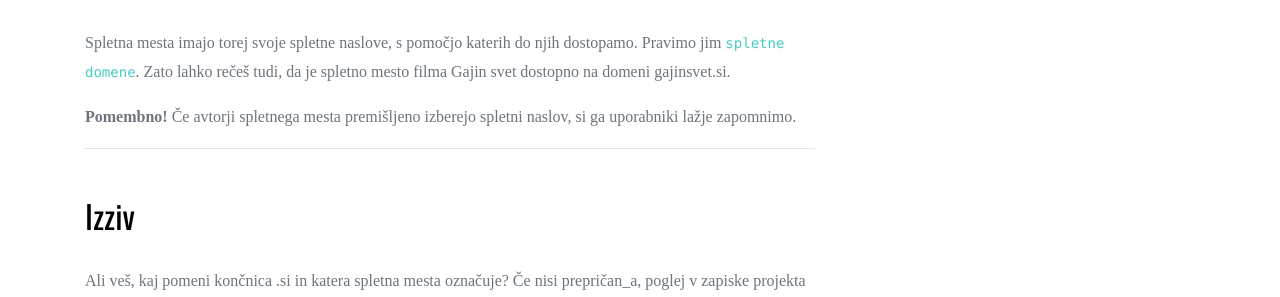
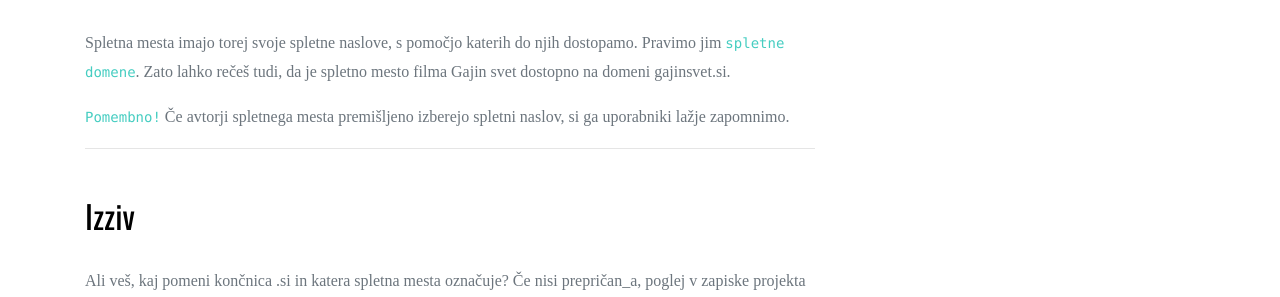
Before and after one commit to codeweeksi/gajin-svet, a Jekyll site: the page built from _posts/2018-07-03-tretja-lekcija.md, in a window 1280 px wide. Shown: the part 1623-1920 px from the top of the page. Built offline with Jekyll 4.4.1, drawn with Linux system fonts in a browser that asks for light colours; some web fonts are replaced; comment, search, counter and statistics services are not loaded.

Commit message:
edited text

```diff
--- a/_posts/2018-07-03-tretja-lekcija.md
+++ b/_posts/2018-07-03-tretja-lekcija.md
@@ -24,7 +24,7 @@ Kadar koli vpišeš `spletni naslov`, kot je npr. gajinsvet.si, v svoj `spletni
 ## Spletna domena
 Spletna mesta imajo torej svoje spletne naslove, s pomočjo katerih do njih dostopamo. Pravimo jim `spletne domene`. Zato lahko rečeš tudi, da je spletno mesto filma Gajin svet dostopno na domeni gajinsvet.si.
 
-**Pomembno!** Če avtorji spletnega mesta premišljeno izberejo spletni naslov, si ga uporabniki lažje zapomnimo.
+`Pomembno!` Če avtorji spletnega mesta premišljeno izberejo spletni naslov, si ga uporabniki lažje zapomnimo.
 
 
 ---
```
